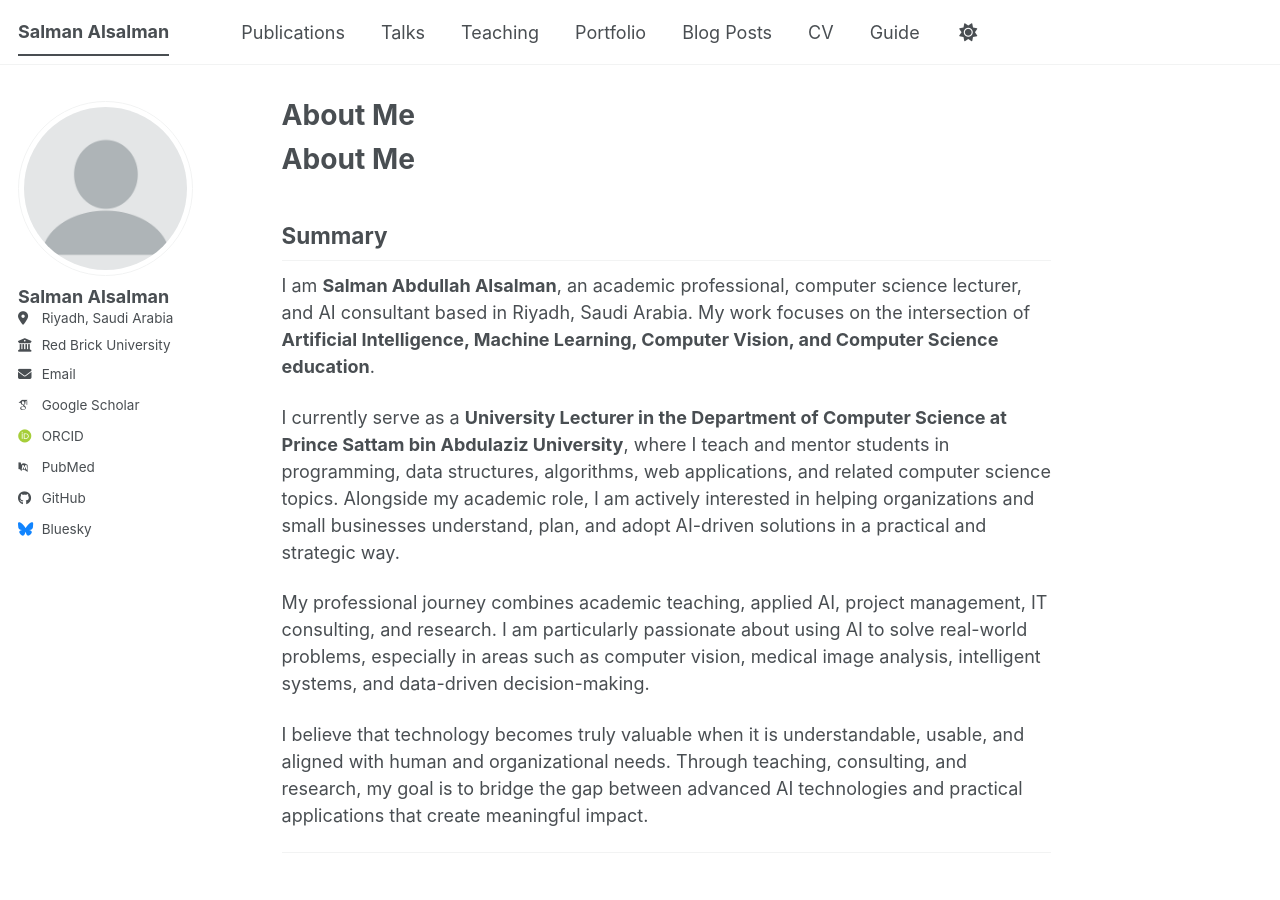
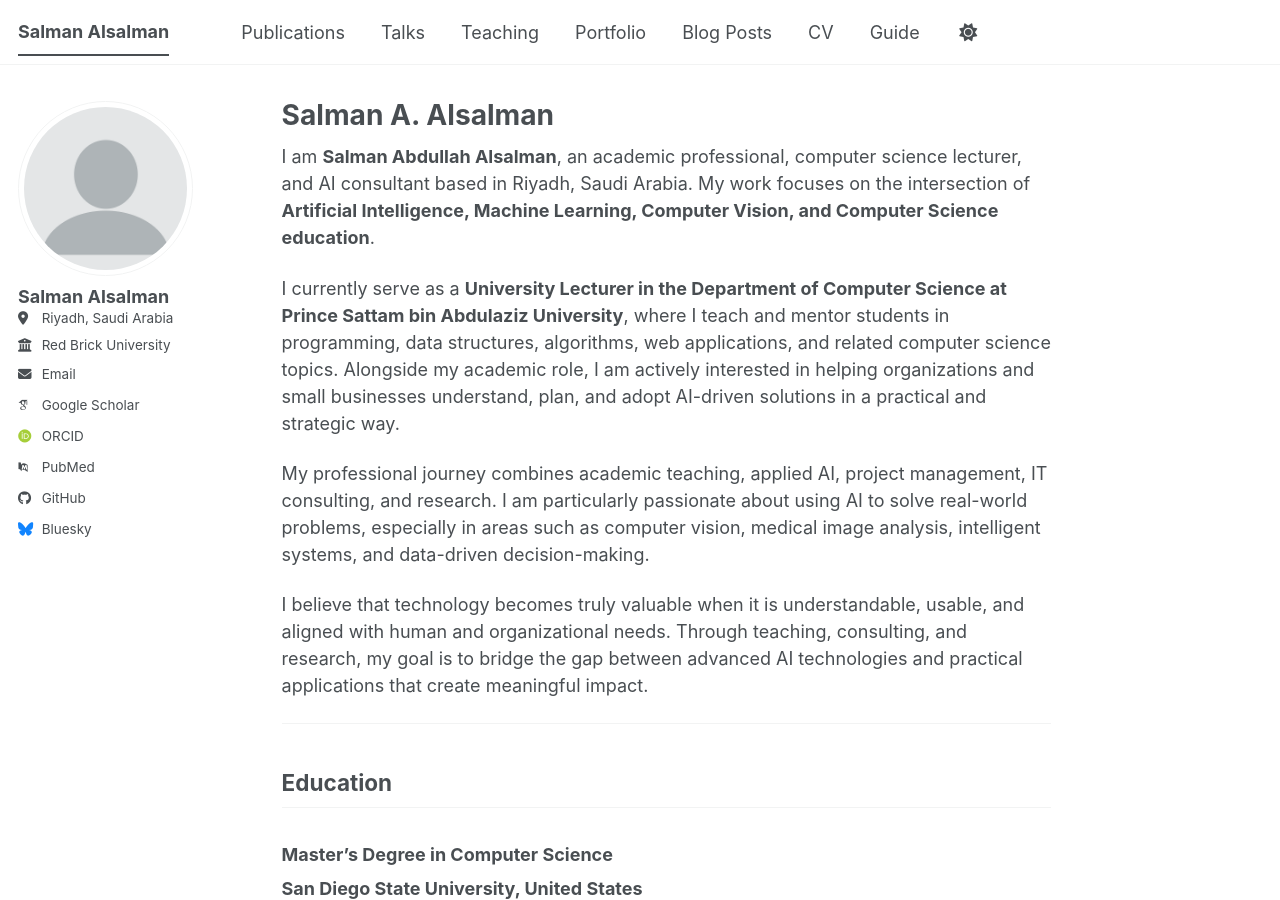
Before and after one commit to x1xSAS/x1xSAS.github.io, a Jekyll site: the page built from _pages/about.md, in a window 1280 px wide and 900 px high. Built offline with Jekyll 4.4.1, drawn with Linux system fonts in a browser that asks for light colours; some web fonts are replaced; a script bundle is joined from its source files by our own code; library files that are not in the unit come from our copies.

Commit message:
Update about.md

```diff
--- a/_pages/about.md
+++ b/_pages/about.md
@@ -1,15 +1,11 @@
 ---
 permalink: /
-title: "About Me"
+title: "Salman A. Alsalman"
 author_profile: true
 redirect_from:
   - /about/
   - /about.html
 ---
-
-# About Me
-
-## Summary
 
 I am **Salman Abdullah Alsalman**, an academic professional, computer science lecturer, and AI consultant based in Riyadh, Saudi Arabia. My work focuses on the intersection of **Artificial Intelligence, Machine Learning, Computer Vision, and Computer Science education**.
 
```
